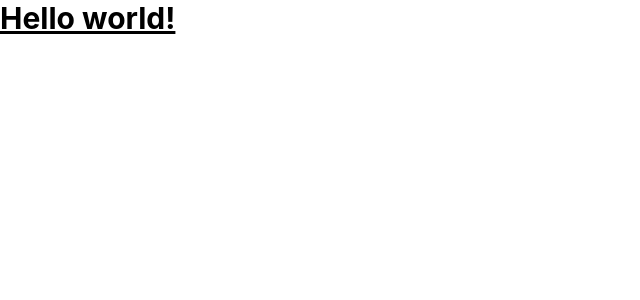
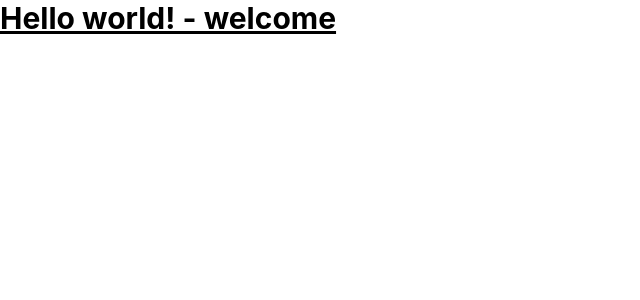
Before and after one commit to neuronbits/fullstack-ems, a React (Vite) app in the folder client/: page / in a window 1280 px wide. Shown: the top 300 px of the page, without its empty margins (0-640 px from the left). Built offline with nearby package versions, Linux system fonts and the light colour scheme.

Commit message:
first commit

```diff
--- a/client/src/App.jsx
+++ b/client/src/App.jsx
@@ -6,7 +6,7 @@ const App = () => {
   return (
     <div>
       <h1 class="text-3xl font-bold underline">
-        Hello world!
+        Hello world! - welcome
       </h1>
     </div>
   )
```
